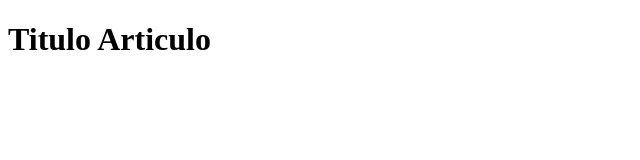
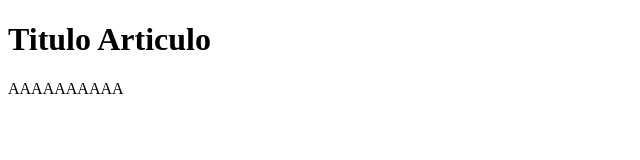
Before and after one commit to Pekash/ProyectoGit, a plain HTML site: page Index.html in a window 1280 px wide. Shown: the whole page, without its empty margins (0-640 px from the left). Drawn offline with Linux system fonts and the light colour scheme.

Commit message:
AAAAAAAAAA

```diff
--- a/Index.html
+++ b/Index.html
@@ -7,5 +7,6 @@
 </head>
 <body>
     <h1>Titulo Articulo</h1>
+    <p>AAAAAAAAAA</p>
 </body>
 </html>
```
